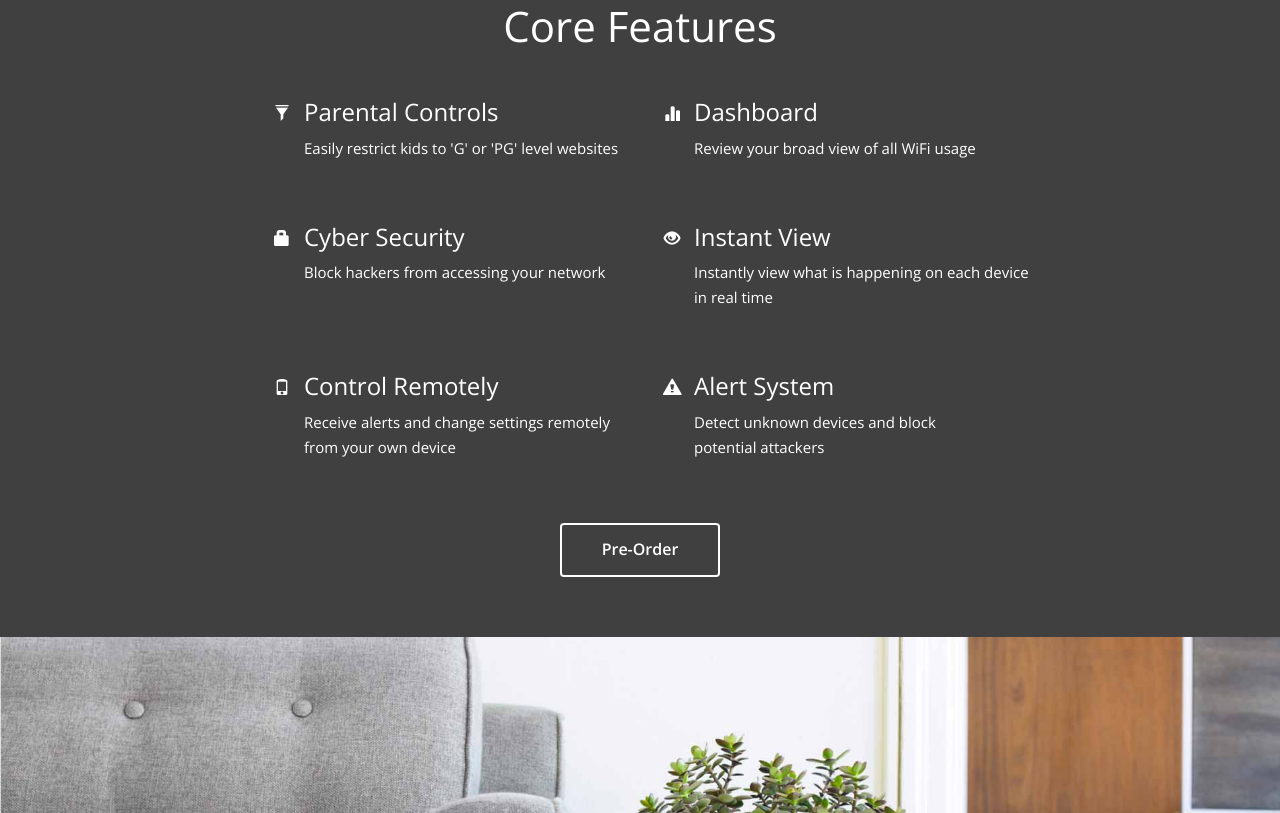
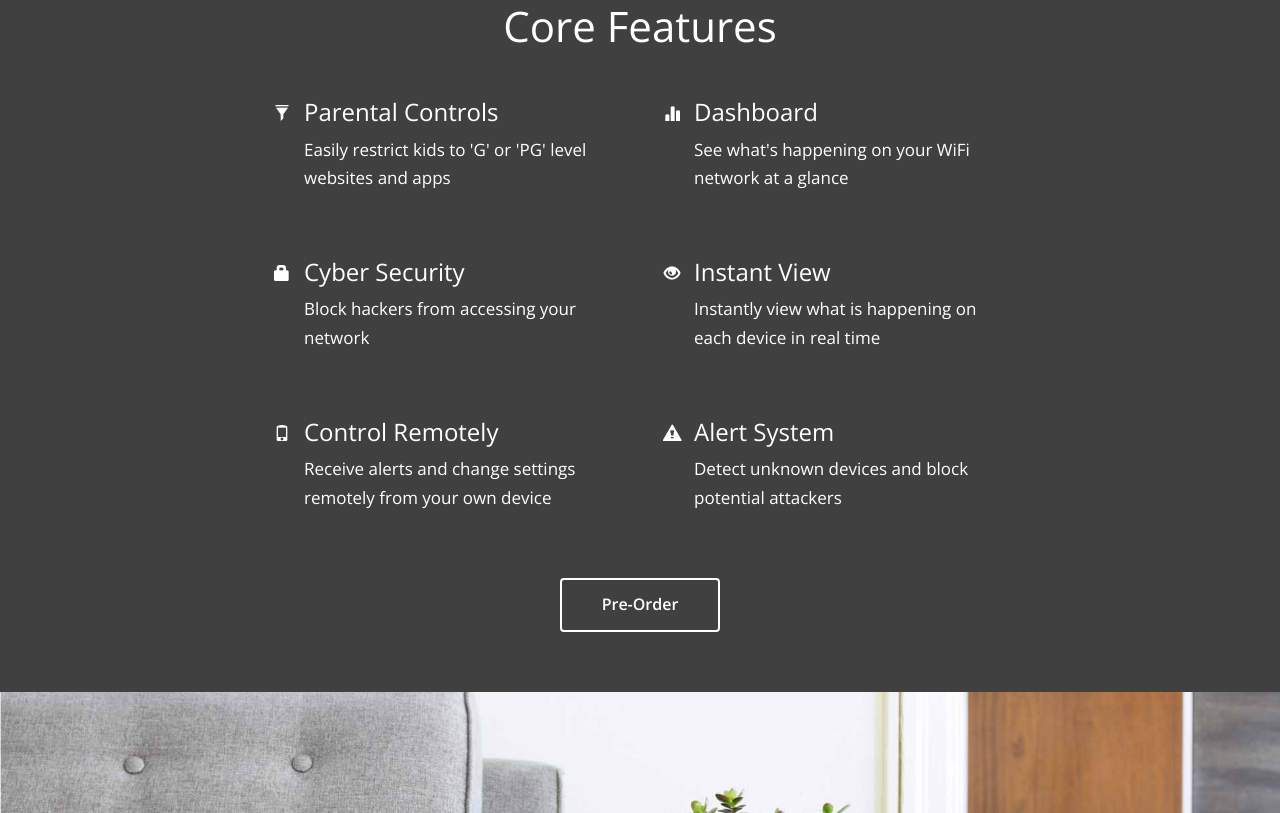
Before and after one commit to avanwart/luma, a plain HTML site: page index.html in a window 1280 px wide. Shown: the part 747-1560 px from the top of the page. Drawn offline with nearby package versions, Linux system fonts and the light colour scheme.

Commit message:
Punch list

```diff
--- a/css/child.css
+++ b/css/child.css
@@ -322,6 +322,8 @@ body.home {
       margin-bottom: 40px; }
       body.home section h1.flat, body.home section h2.flat {
         margin: 0 0 10px; }
+    body.home section p {
+      font-weight: 100; }
     body.home section .intro {
       text-align: center;
       margin-bottom: 2em;
@@ -389,7 +391,7 @@ body.home {
       margin-bottom: 20px; }
     body.home .how img.apt {
       height: 80px;
-      margin: 40px 0 100px; }
+      margin: 51px 0 89px; }
     body.home .how img.house {
       height: 200px;
       margin: 0 0 20px; }
@@ -424,6 +426,9 @@ body.home {
       margin-bottom: 50px; }
     body.home .features .bucket {
       position: relative; }
+      body.home .features .bucket p {
+        font-size: 17px;
+        padding-right: 40px; }
     body.home .features .glyphicon {
       position: absolute;
       left: -15px;
@@ -490,9 +495,9 @@ body.home {
       body.home .pricing .bucket img {
         margin-top: 40px; }
       body.home .pricing .bucket h3 {
-        font-size: 32px;
+        font-size: 28px;
         font-weight: normal;
-        line-height: 1.5; }
+        line-height: 1.8; }
         body.home .pricing .bucket h3 small {
           display: block;
           font-size: 15px;
--- a/index.html
+++ b/index.html
@@ -95,12 +95,12 @@
 								<div class="col-sm-6 bucket">
 									<i class="glyphicon glyphicon-filter"></i>
 									<h3>Parental Controls</h3>
-									<p>Easily restrict kids to 'G' or 'PG' level websites</p>
+									<p>Easily restrict kids to 'G' or 'PG' level websites and apps</p>
 								</div>
 								<div class="col-sm-6 bucket">
 									<i class="glyphicon glyphicon-stats"></i>
 									<h3>Dashboard</h3>
-									<p>Review your broad view of all WiFi usage</p>
+									<p>See what's happening on your WiFi network at a glance</p>
 								</div>
 							</div>
 							<div class="row">
@@ -112,19 +112,19 @@
 								<div class="col-sm-6 bucket">
 									<i class="glyphicon glyphicon-eye-open"></i>
 									<h3>Instant View</h3>
-									<p>Instantly view what is happening on each device <br class="hidden-xs">in real time</p>
+									<p>Instantly view what is happening on each device in real time</p>
 								</div>
 							</div>
 							<div class="row">
 								<div class="col-sm-6 bucket">
 									<i class="glyphicon glyphicon-phone"></i>
 									<h3>Control Remotely</h3>
-									<p>Receive alerts and change settings remotely <br class="hidden-xs">from your own device</p>
+									<p>Receive alerts and change settings remotely from your own device</p>
 								</div>
 								<div class="col-sm-6 bucket">
 									<i class="glyphicon glyphicon-alert"></i>
 									<h3>Alert System</h3>
-									<p>Detect unknown devices and block <br class="hidden-xs">potential attackers</p>
+									<p>Detect unknown devices and block potential attackers</p>
 								</div>
 							</div>
 						</div>
--- a/sass/_home-page.sass
+++ b/sass/_home-page.sass
@@ -8,6 +8,8 @@ body.home
 			margin-bottom: 40px
 			&.flat
 				margin: 0 0 10px
+		p
+			font-weight: 100
 		.intro
 			text-align: center
 			margin-bottom: 2em
@@ -82,7 +84,7 @@ body.home
 				margin-bottom: 20px
 			&.apt
 				height: 80px
-				margin: 40px 0 100px
+				margin: 51px 0 89px
 			&.house
 				height: 200px
 				margin: 0 0 20px
@@ -121,6 +123,9 @@ body.home
 			margin-bottom: 50px
 		.bucket
 			position: relative
+			p
+				font-size: 17px
+				padding-right: 40px
 		.glyphicon
 			position: absolute
 			left: -15px
@@ -190,9 +195,9 @@ body.home
 			img
 				margin-top: 40px
 			h3
-				font-size: 32px
+				font-size: 28px
 				font-weight: normal
-				line-height: 1.5
+				line-height: 1.8
 				small
 					display: block
 					font-size: 15px
```
